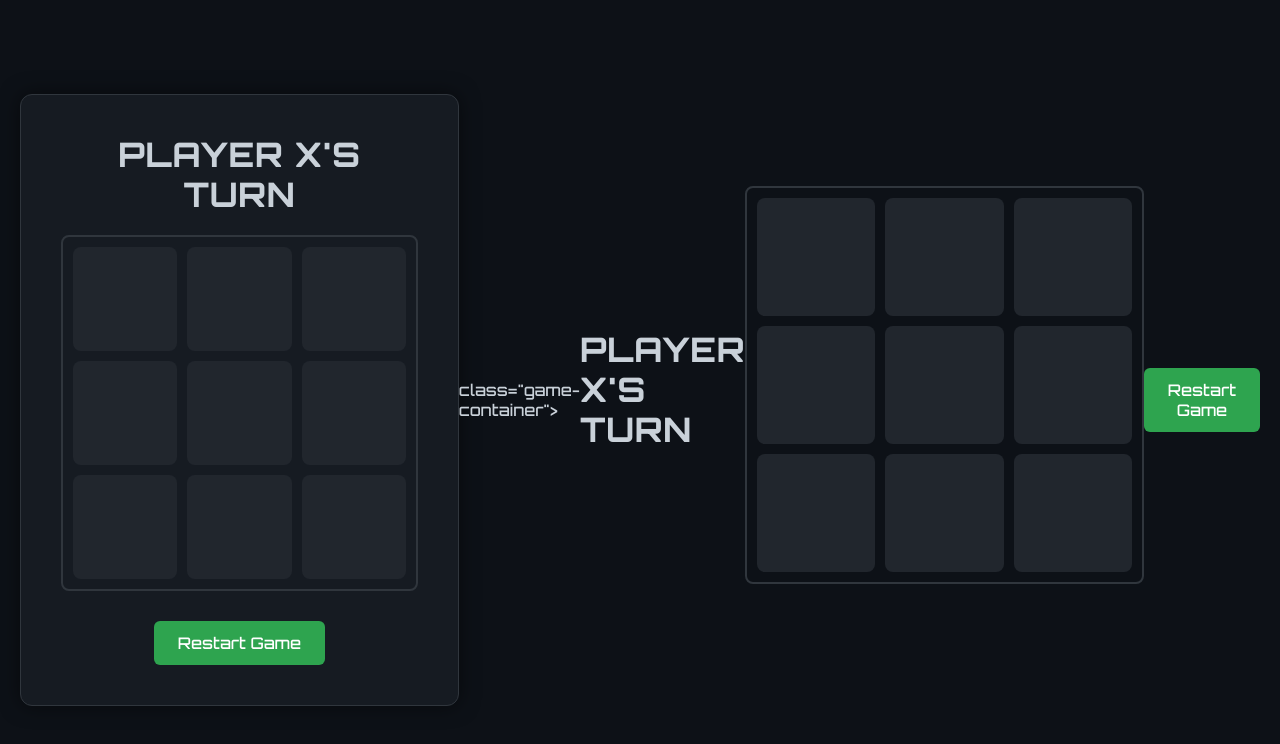
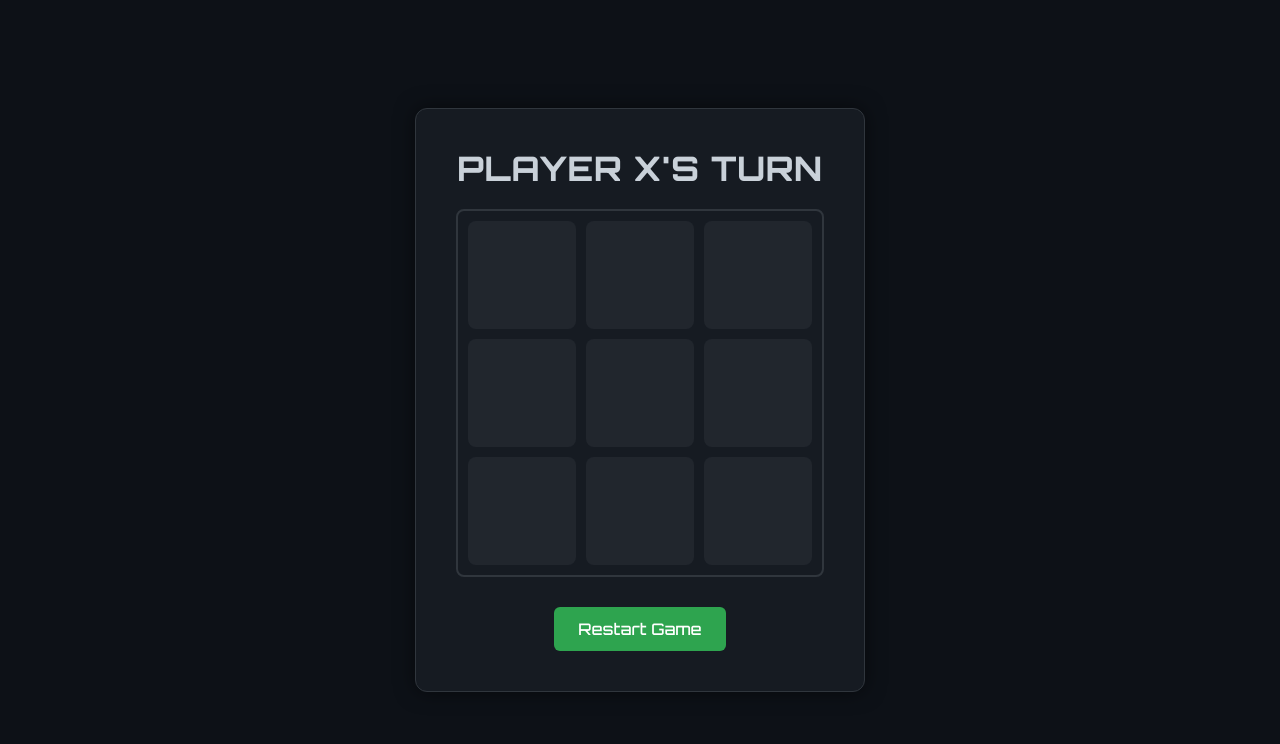
Before and after one commit to JaffDavy/my-tictactoe-game, a plain HTML site: page index.html in a window 1280 px wide. Drawn offline with Linux system fonts and the light colour scheme.

Commit message:
fixing lint errors on html css and some clone errors

```diff
--- a/assets/styles/styles.css
+++ b/assets/styles/styles.css
@@ -22,7 +22,7 @@
 
 body {
   background-color: var(--background-color);
-  font-family: "Orbitron", sans-serif;
+  font-family: Orbitron, sans-serif;
   color: var(--status-color);
   display: flex;
   justify-content: center;
@@ -37,7 +37,7 @@ body {
   background-color: var(--game-container-bg);
   border: 1px solid var(--border-color);
   border-radius: 12px;
-  box-shadow: 0 0 20px rgba(0, 0, 0, 0.5);
+  box-shadow: 0 0 20px #00000080;
   width: 100%;
   max-width: 450px;
 }
@@ -101,7 +101,7 @@ body {
   border: none;
   border-radius: 6px;
   padding: 12px 24px;
-  font-family: "Orbitron", sans-serif;
+  font-family: Orbitron, sans-serif;
   font-size: 1rem;
   cursor: pointer;
   transition: background-color 0.2s ease-in-out;
--- a/index.html
+++ b/index.html
@@ -7,36 +7,22 @@
     <link rel="stylesheet" href="./assets/styles/styles.css" />
   </head>
   <body>
-    <div
     <div class="game-container">
       <h1 id="game-status" class="neon-text">Player X's turn</h1>
       <div id="game-board" class="game-board">
-        <div data-cell-index="0" class="cell"></div>
-        <div data-cell-index="1" class="cell"></div>
-        <div data-cell-index="2" class="cell"></div>
-        <div data-cell-index="3" class="cell"></div>
-        <div data-cell-index="4" class="cell"></div>
-        <div data-cell-index="5" class="cell"></div>
-        <div data-cell-index="6" class="cell"></div>
-        <div data-cell-index="7" class="cell"></div>
-        <div data-cell-index="8" class="cell"></div>
-      </div>
-      <button id="restart-button" class="neon-button">Restart Game</button>
-    </div>class="game-container">
-      <h1 id="game-status" class="neon-text">Player X's turn</h1>
-      <div id="game-board" class="game-board">
-        <div data-cell-index="0" class="cell"></div>
-        <div data-cell-index="1" class="cell"></div>
-        <div data-cell-index="2" class="cell"></div>
-        <div data-cell-index="3" class="cell"></div>
-        <div data-cell-index="4" class="cell"></div>
-        <div data-cell-index="5" class="cell"></div>
-        <div data-cell-index="6" class="cell"></div>
-        <div data-cell-index="7" class="cell"></div>
-        <div data-cell-index="8" class="cell"></div>
+        <div data-cell-index="0" class="cell" id="yo"></div>
+        <div data-cell-index="1" class="cell" id="wp"></div>
+        <div data-cell-index="2" class="cell" id="drg"></div>
+        <div data-cell-index="3" class="cell" id="erseg"></div>
+        <div data-cell-index="4" class="cell" id="srg"></div>
+        <div data-cell-index="5" class="cell" id="rkgn"></div>
+        <div data-cell-index="6" class="cell" id="eg"></div>
+        <div data-cell-index="7" class="cell" id="gew"></div>
+        <div data-cell-index="8" class="cell" id="rgk"></div>
       </div>
       <button id="restart-button" class="neon-button">Restart Game</button>
     </div>
+
     <script src="./assets/scripts/scripts.js"></script>
   </body>
 </html>
```
